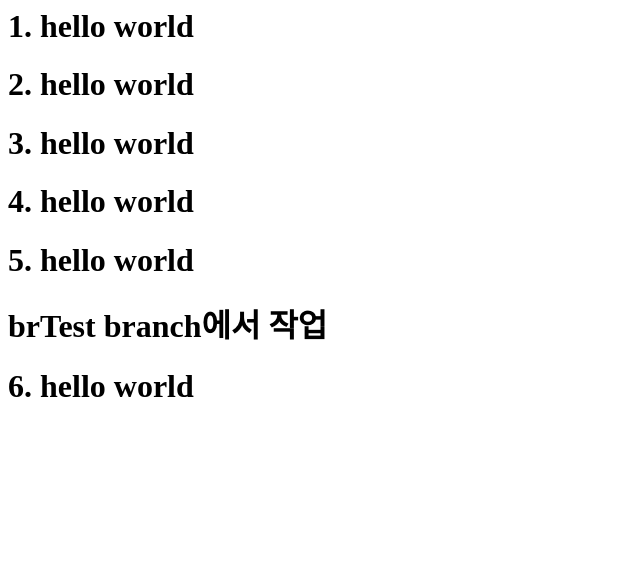
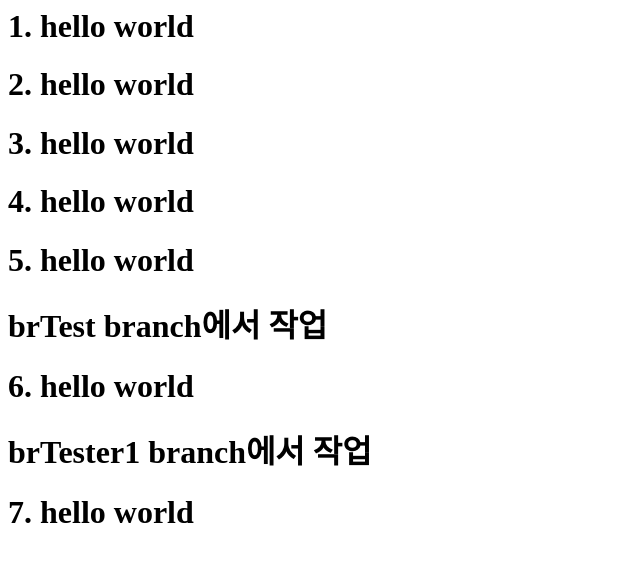
Before and after one commit to seoyeeon/OSS_3, a plain HTML site: page index.html in a window 1280 px wide. Shown: the whole page, without its empty margins (0-640 px from the left). Drawn offline with Linux system fonts and the light colour scheme.

Commit message:
brTester1 first commit

```diff
--- a/index.html
+++ b/index.html
@@ -11,5 +11,8 @@
         <h1>5. hello world</h1>
         <h1>brTest branch에서 작업</h1>
         <h1>6. hello world</h1>
+
+        <h1>brTester1 branch에서 작업</h1>
+        <h1>7. hello world</h1>
     </body>
 </html>
```
